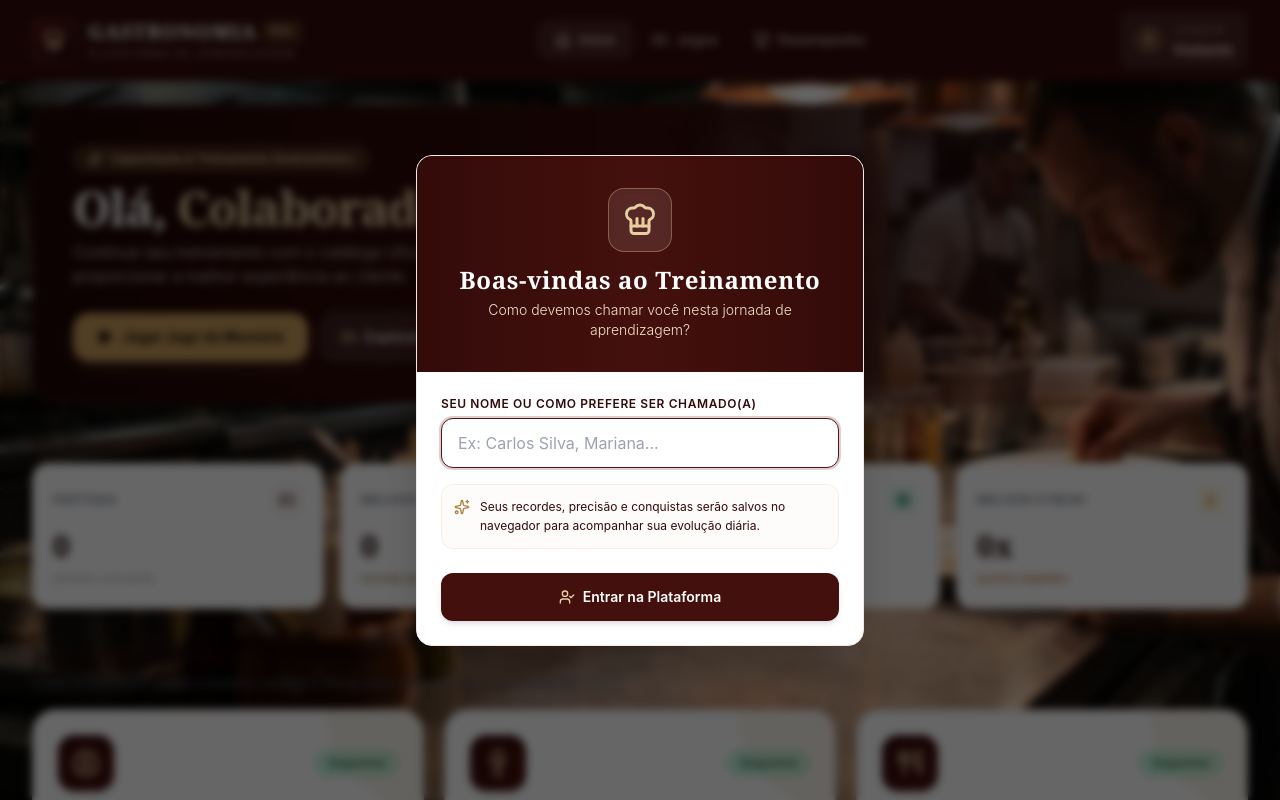
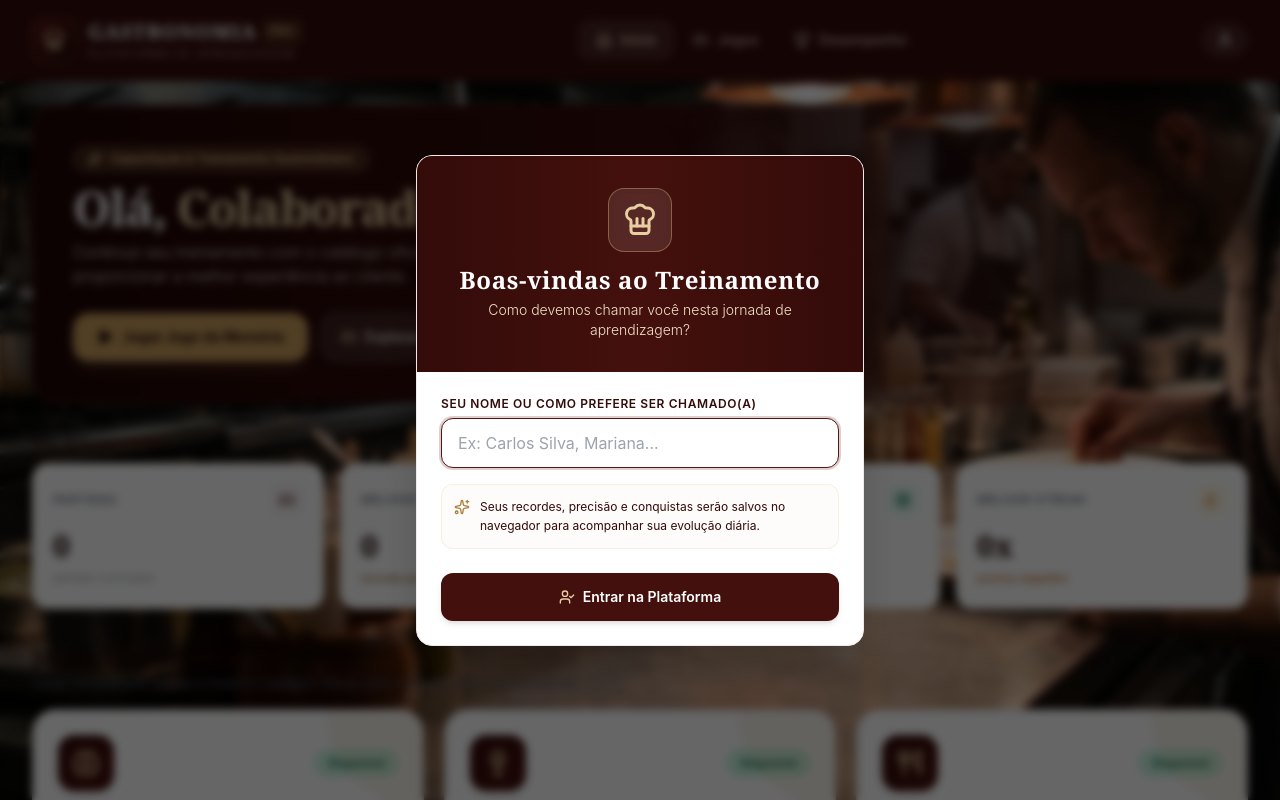
Before and after one commit to spw-studio/games, a Next.js app: page / in a window 1280 px wide. Shown: the top 800 px of the page. Built offline with nearby package versions, Linux system fonts and the light colour scheme.

Commit message:
alterando aparencia do botão do perfil

```diff
--- a/src/components/ui/Navbar.tsx
+++ b/src/components/ui/Navbar.tsx
@@ -60,8 +60,8 @@ export function Navbar({ player, onOpenPlayerModal }: NavbarProps) {
                 key={link.href}
                 href={link.href}
                 className={`flex items-center gap-2 rounded-xl px-4 py-2 text-sm font-medium transition-all ${isActive
-                    ? 'bg-white/10 text-gold-200 shadow-sm border border-gold-400/30'
-                    : 'text-cream-200/80 hover:bg-white/5 hover:text-white'
+                  ? 'bg-white/10 text-gold-200 shadow-sm border border-gold-400/30'
+                  : 'text-cream-200/80 hover:bg-white/5 hover:text-white'
                   }`}
               >
                 <Icon className="h-4 w-4" />
@@ -75,20 +75,10 @@ export function Navbar({ player, onOpenPlayerModal }: NavbarProps) {
         <div className="flex items-center gap-3">
           <button
             onClick={onOpenPlayerModal}
-            className="flex items-center gap-2.5 rounded-xl bg-white/10 px-3 py-1.5 sm:px-3.5 sm:py-2 text-xs sm:text-sm font-medium text-white hover:bg-white/15 border border-white/10 transition-all active:scale-95"
+            className="flex items-center gap-2.5 rounded-full bg-white/10 px-3 py-1.5 sm:px-3.5 sm:py-2 text-xs sm:text-sm font-medium text-white hover:bg-white/15 border border-white/10 transition-all active:scale-95"
             title="Clique para editar seu nome"
           >
-            <div className="flex h-7 w-7 items-center justify-center rounded-full bg-gold-500/20 text-gold-300 border border-gold-400/40">
-              <User className="h-4 w-4" />
-            </div>
-            <div className="text-left">
-              <span className="block text-[10px] text-cream-200/60 uppercase tracking-wider font-light">
-                Jogador
-              </span>
-              <span className="block text-xs sm:text-sm font-semibold text-gold-200 max-w-[110px] sm:max-w-[140px]">
-                {player ? player.nome : 'Visitante'}
-              </span>
-            </div>
+            <User className="h-4 w-4" />
           </button>
         </div>
       </div>
```
